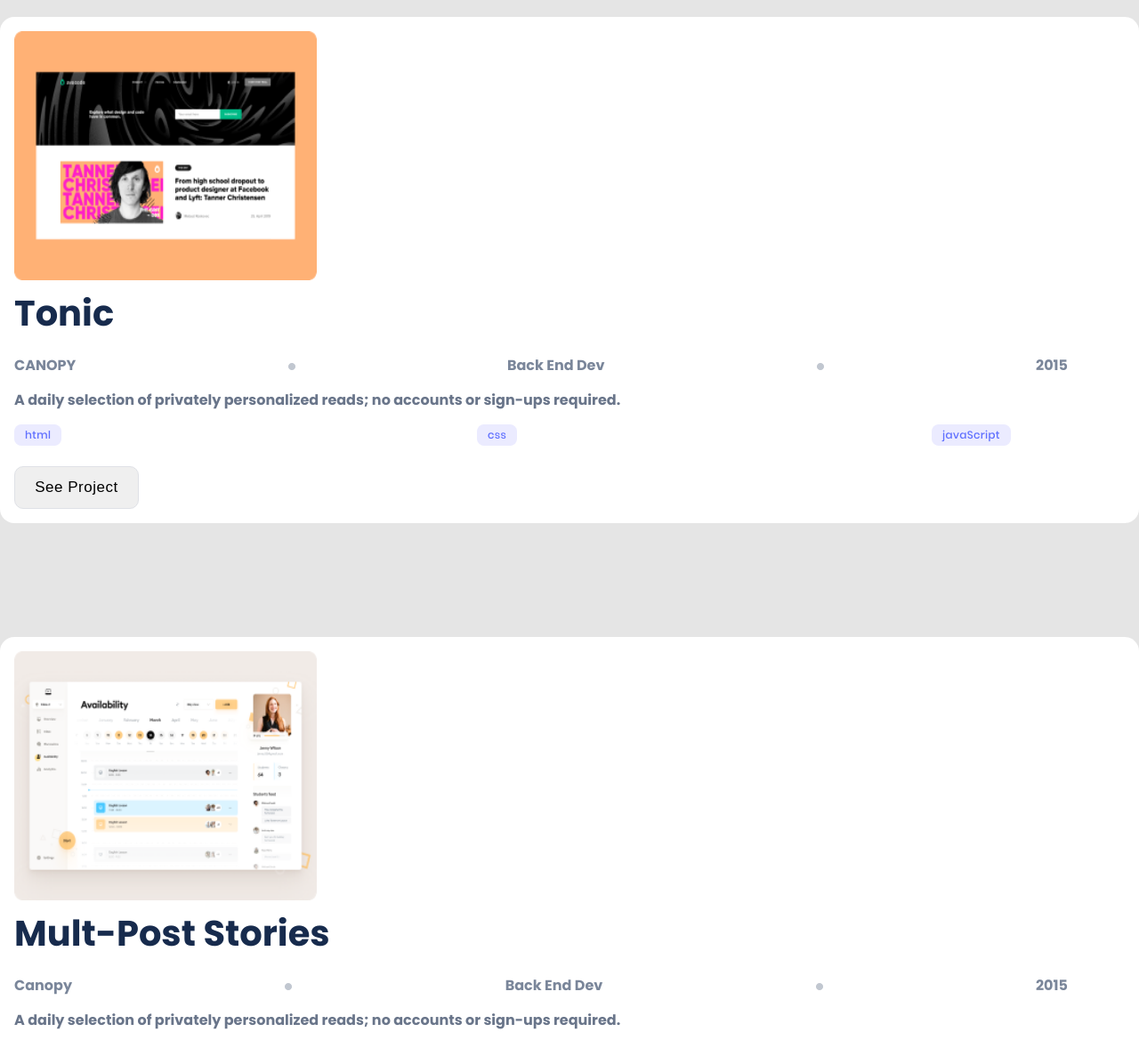
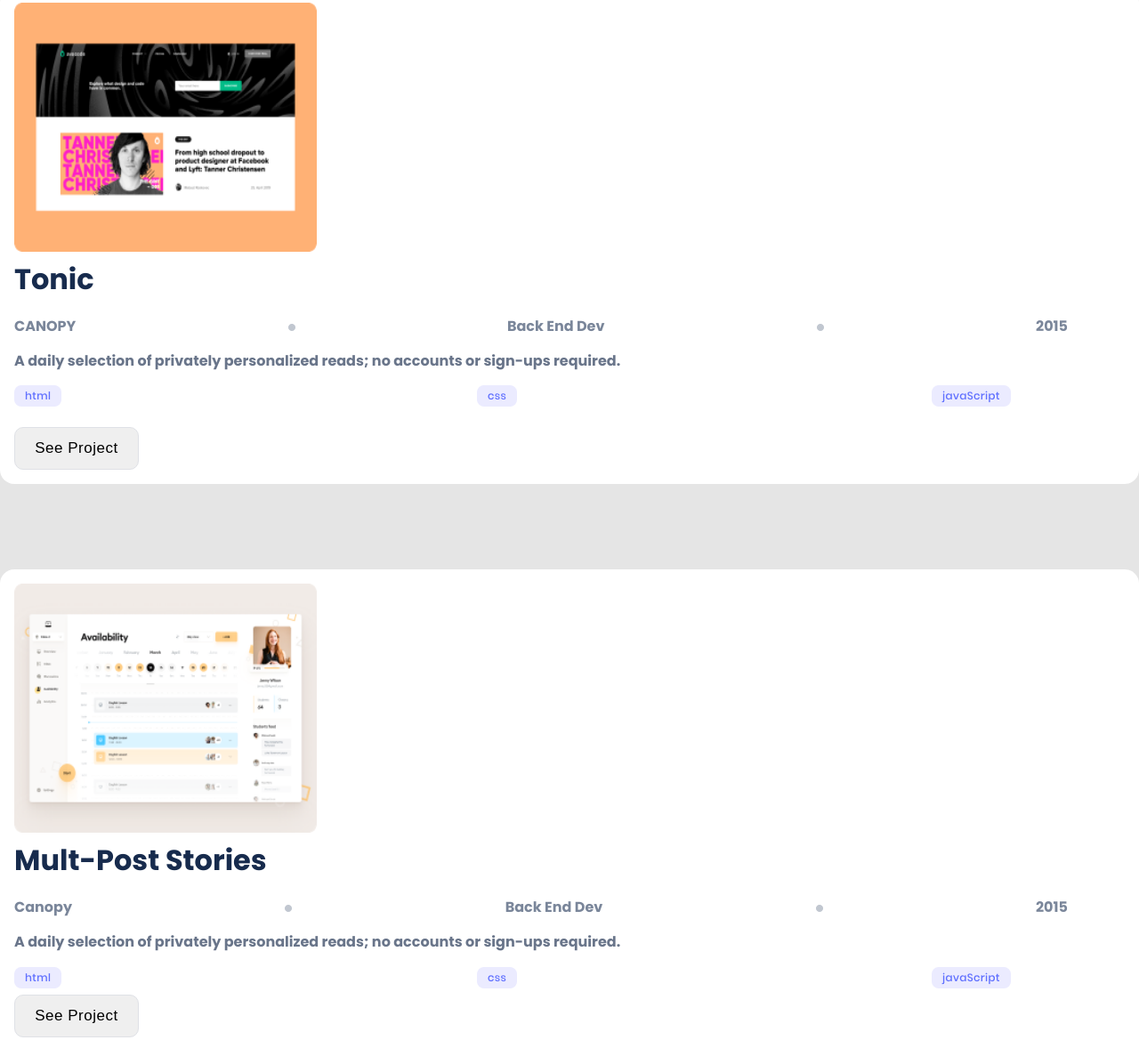
Before and after one commit to PeteUgwu/microverse-portfolio, a website: page index.html in a window 1280 px wide. Shown: the part 563-1732 px from the top of the page at 89% size. Drawn offline with Linux system fonts and the light colour scheme.

Commit message:
add css and html files

```diff
--- a/index.html
+++ b/index.html
@@ -56,7 +56,7 @@
       <div class="card">
         <img class="img" src="/image/Snapshoot1.png" alt="ID" />
         <div class="card-contents"></div>
-        <h1>Tonic</h1>
+        <h2>Tonic</h2>
         <ul class="works">
           <li>CANOPY</li>
           <li><img src="/image/counter.png" alt="Counter" /></li>
@@ -81,7 +81,7 @@
       <div class="card">
         <img class="img" src="/image/Snapshoot2.png" alt="ID" />
         <div class="card-contents"></div>
-        <h1>Mult-Post Stories</h1>
+        <h2>Mult-Post Stories</h2>
         <ul class="works">
           <li>Canopy</li>
           <li><img src="/image/counter.png" alt="Counter" /></li>
@@ -107,7 +107,7 @@
       <div class="card">
         <img class="img" src="/image/Snapshoot3.png" alt="ID" />
         <div class="card-contents"></div>
-        <h1>Tonic</h1>
+        <h2>Tonic</h2>
         <ul class="works">
           <li>CANOPY</li>
           <li><img src="/image/counter.png" alt="Counter" /></li>
@@ -132,7 +132,7 @@
       <div class="card">
         <img class="img" src="/image/Snapshoot4.png" alt="ID" />
         <div class="card-contents"></div>
-        <h1>Mult-Post Stories</h1>
+        <h2>Mult-Post Stories</h2>
         <ul class="works">
           <li>CANOPY</li>
           <li><img src="/image/counter.png" alt="Counter" /></li>
@@ -152,10 +152,10 @@
         <button>See Project</button>
       </div>
     </section>
-
+<div class="bg-white">
     <section id="aboutme">
       <div class="me">
-        <h1 class="aboutme">About Myself</h1>
+        <h3 class="aboutme">About Myself</h3>
         <p class="p">
           Hello I’m a software developer! I can help you build a product ,
           feature or website Look through some of my work and experience! If you
@@ -204,7 +204,7 @@
 
     <!-- Contact me -->
     <section id="Contact-me">
-      <h1 class="contact-title">Contact me</h1>
+      <h2 class="contact-title">Contact me</h2>
       <p class="contact">
         If you have an application you are interested in developing, a feature
         that you need built or a project that needs coding. I’d love to help
@@ -246,5 +246,6 @@
         </form>
       </div>
     </section>
+  </div>
   </body>
 </html>
--- a/style.css
+++ b/style.css
@@ -58,9 +58,9 @@ header {
   margin-top: -2px;
 }
 
-h1 {
-  font-weight: 700;
-  font-size: 2.5rem;
+h2 {
+  font-weight: 500;
+  font-size: 2rem;
   margin-top: 0;
   margin-bottom: 0;
   color: #172b4d;
@@ -197,7 +197,7 @@ button {
 
 .cards .card {
   border-radius: 16px;
-  margin-top: 8rem;
+  margin-top: 6rem;
   height: auto;
   width: 100%;
   padding: 16px;
@@ -271,3 +271,7 @@ hr {
   height: 1px;
   background: #dfe1e6;
 }
+
+.bg-white {
+  background-color: white;
+}
```
